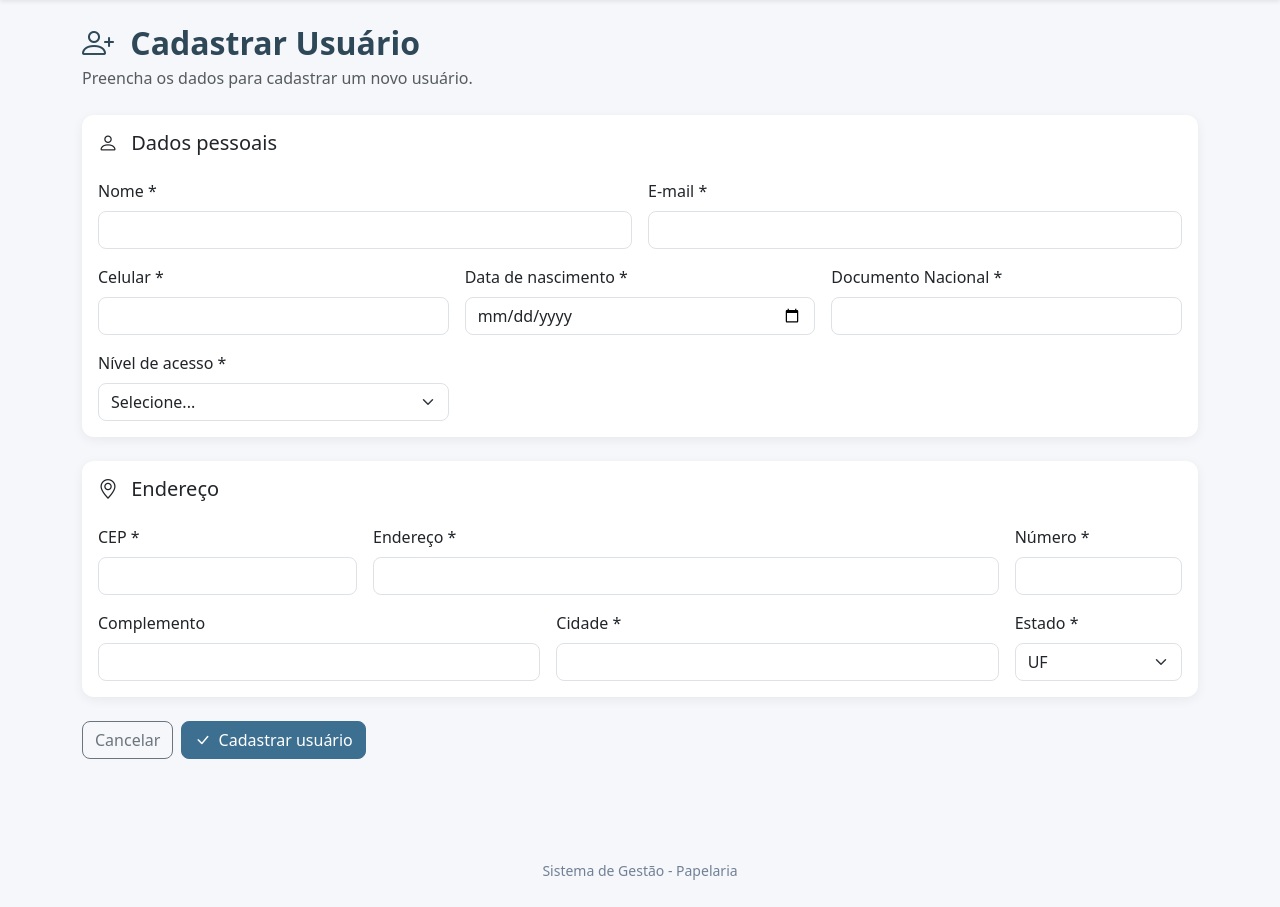
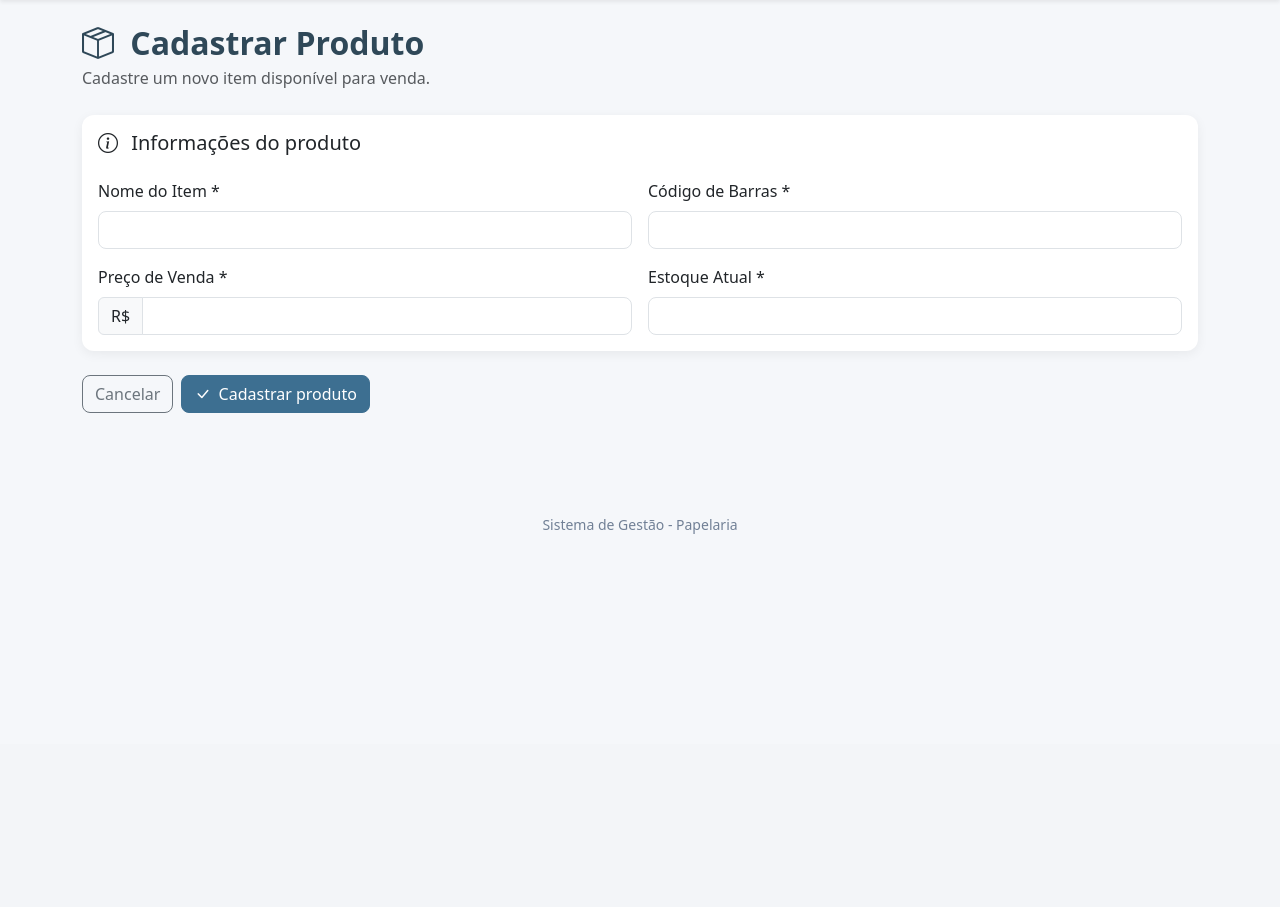
Before and after one commit to arthurtessaroli/projeto_papelaria, a Flask app: page /produtos/cadastrar in a window 1280 px wide. Shown: the part 56-963 px from the top of the page. After the commit the page ends 590 px from the top, so only its background shows below. Run offline with Flask 3, Linux system fonts and the light colour scheme.

Commit message:
tela cadastro de produtos

```diff
--- a/templates/produtos_cadastrar.html
+++ b/templates/produtos_cadastrar.html
@@ -1,17 +1,17 @@
 {% extends "base.html" %}
 
-{% block title %}Cadastrar Usuário - Papelaria{% endblock %}
+{% block title %}Cadastrar Produto - Papelaria{% endblock %}
 
 {% block content %}
 
 <div class="page-header">
     <h1 class="h2 mb-1">
-        <i class="bi bi-person-plus me-2"></i>
-        Cadastrar Usuário
+        <i class="bi bi-box-seam me-2"></i>
+        Cadastrar Produto
     </h1>
 
     <p class="text-muted">
-        Preencha os dados para cadastrar um novo usuário.
+        Cadastre um novo item disponível para venda.
     </p>
 </div>
 
@@ -27,15 +27,16 @@
         <div class="card-body">
 
             <h5 class="mb-4">
-                <i class="bi bi-person me-2"></i>
-                Dados pessoais
+                <i class="bi bi-info-circle me-2"></i>
+                Informações do produto
             </h5>
 
             <div class="row g-3">
 
                 <div class="col-md-6">
+
                     <label class="form-label">
-                        Nome *
+                        Nome do Item *
                     </label>
 
                     <input
@@ -43,253 +44,86 @@
                         name="nome"
                         class="form-control"
                         required
-                        minlength="3"
+                        minlength="2"
                     >
 
                     <div class="invalid-feedback">
-                        Informe o nome do usuário.
+                        Informe o nome do produto.
                     </div>
+
                 </div>
 
 
                 <div class="col-md-6">
+
                     <label class="form-label">
-                        E-mail *
+                        Código de Barras *
                     </label>
 
                     <input
-                        type="email"
-                        name="email"
+                        type="text"
+                        name="codigo_barras"
                         class="form-control"
+                        required
+                        minlength="8"
+                    >
+
+                    <div class="invalid-feedback">
+                        Informe o código de barras.
+                    </div>
+
+                </div>
+
+
+                <div class="col-md-6">
+
+                    <label class="form-label">
+                        Preço de Venda *
+                    </label>
+
+                    <div class="input-group">
+
+                        <span class="input-group-text">
+                            R$
+                        </span>
+
+                        <input
+                            type="number"
+                            name="preco_venda"
+                            class="form-control"
+                            min="0.01"
+                            step="0.01"
+                            required
+                        >
+
+                    </div>
+
+                    <div class="invalid-feedback">
+                        Informe um preço válido.
+                    </div>
+
+                </div>
+
+
+                <div class="col-md-6">
+
+                    <label class="form-label">
+                        Estoque Atual *
+                    </label>
+
+                    <input
+                        type="number"
+                        name="estoque_atual"
+                        class="form-control"
+                        min="0"
+                        step="1"
                         required
                     >
 
                     <div class="invalid-feedback">
-                        Informe um e-mail válido.
+                        Informe a quantidade em estoque.
                     </div>
-                </div>
 
-
-                <div class="col-md-4">
-                    <label class="form-label">
-                        Celular *
-                    </label>
-
-                    <input
-                        type="tel"
-                        name="celular"
-                        class="form-control"
-                        required
-                    >
-
-                    <div class="invalid-feedback">
-                        Informe o celular.
-                    </div>
-                </div>
-
-
-                <div class="col-md-4">
-                    <label class="form-label">
-                        Data de nascimento *
-                    </label>
-
-                    <input
-                        type="date"
-                        name="data_nasc"
-                        class="form-control"
-                        required
-                    >
-
-                    <div class="invalid-feedback">
-                        Informe a data de nascimento.
-                    </div>
-                </div>
-
-
-                <div class="col-md-4">
-                    <label class="form-label">
-                        Documento Nacional *
-                    </label>
-
-                    <input
-                        type="text"
-                        name="doc_nac"
-                        class="form-control"
-                        required
-                    >
-
-                    <div class="invalid-feedback">
-                        Informe o documento.
-                    </div>
-                </div>
-
-
-                <div class="col-md-4">
-                    <label class="form-label">
-                        Nível de acesso *
-                    </label>
-
-                    <select
-                        name="nivel_acesso"
-                        class="form-select"
-                        required
-                    >
-                        <option value="">Selecione...</option>
-                        <option value="user">Usuário</option>
-                        <option value="admin">Administrador</option>
-                    </select>
-
-                    <div class="invalid-feedback">
-                        Selecione o nível de acesso.
-                    </div>
-                </div>
-
-            </div>
-
-        </div>
-
-    </div>
-
-
-    <div class="card mb-4">
-
-        <div class="card-body">
-
-            <h5 class="mb-4">
-                <i class="bi bi-geo-alt me-2"></i>
-                Endereço
-            </h5>
-
-            <div class="row g-3">
-
-                <div class="col-md-3">
-                    <label class="form-label">
-                        CEP *
-                    </label>
-
-                    <input
-                        type="text"
-                        name="cep"
-                        class="form-control"
-                        required
-                    >
-
-                    <div class="invalid-feedback">
-                        Informe o CEP.
-                    </div>
-                </div>
-
-
-                <div class="col-md-7">
-                    <label class="form-label">
-                        Endereço *
-                    </label>
-
-                    <input
-                        type="text"
-                        name="endereco"
-                        class="form-control"
-                        required
-                    >
-
-                    <div class="invalid-feedback">
-                        Informe o endereço.
-                    </div>
-                </div>
-
-
-                <div class="col-md-2">
-                    <label class="form-label">
-                        Número *
-                    </label>
-
-                    <input
-                        type="text"
-                        name="numero"
-                        class="form-control"
-                        required
-                    >
-
-                    <div class="invalid-feedback">
-                        Informe o número.
-                    </div>
-                </div>
-
-
-                <div class="col-md-5">
-                    <label class="form-label">
-                        Complemento
-                    </label>
-
-                    <input
-                        type="text"
-                        name="complemento"
-                        class="form-control"
-                    >
-                </div>
-
-
-                <div class="col-md-5">
-                    <label class="form-label">
-                        Cidade *
-                    </label>
-
-                    <input
-                        type="text"
-                        name="cidade"
-                        class="form-control"
-                        required
-                    >
-
-                    <div class="invalid-feedback">
-                        Informe a cidade.
-                    </div>
-                </div>
-
-
-                <div class="col-md-2">
-                    <label class="form-label">
-                        Estado *
-                    </label>
-
-                    <select
-                        name="estado"
-                        class="form-select"
-                        required
-                    >
-                        <option value="">UF</option>
-                        <option>AC</option>
-                        <option>AL</option>
-                        <option>AP</option>
-                        <option>AM</option>
-                        <option>BA</option>
-                        <option>CE</option>
-                        <option>DF</option>
-                        <option>ES</option>
-                        <option>GO</option>
-                        <option>MA</option>
-                        <option>MT</option>
-                        <option>MS</option>
-                        <option>MG</option>
-                        <option>PA</option>
-                        <option>PB</option>
-                        <option>PR</option>
-                        <option>PE</option>
-                        <option>PI</option>
-                        <option>RJ</option>
-                        <option>RN</option>
-                        <option>RS</option>
-                        <option>RO</option>
-                        <option>RR</option>
-                        <option>SC</option>
-                        <option>SP</option>
-                        <option>SE</option>
-                        <option>TO</option>
-                    </select>
-
-                    <div class="invalid-feedback">
-                        Selecione o estado.
-                    </div>
                 </div>
 
             </div>
@@ -302,7 +136,7 @@
     <div class="d-flex gap-2">
 
         <a
-            href="{{ url_for('usuarios_listar') }}"
+            href="{{ url_for('produtos_listar') }}"
             class="btn btn-outline-secondary"
         >
             Cancelar
@@ -313,7 +147,7 @@
             class="btn btn-primary"
         >
             <i class="bi bi-check-lg me-1"></i>
-            Cadastrar usuário
+            Cadastrar produto
         </button>
 
     </div>
```
